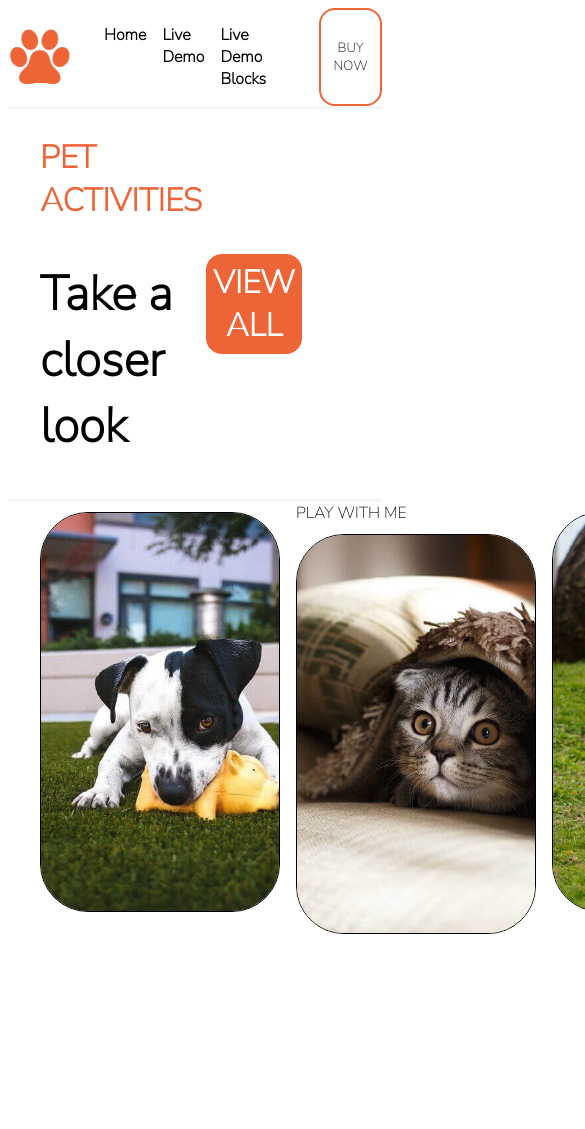
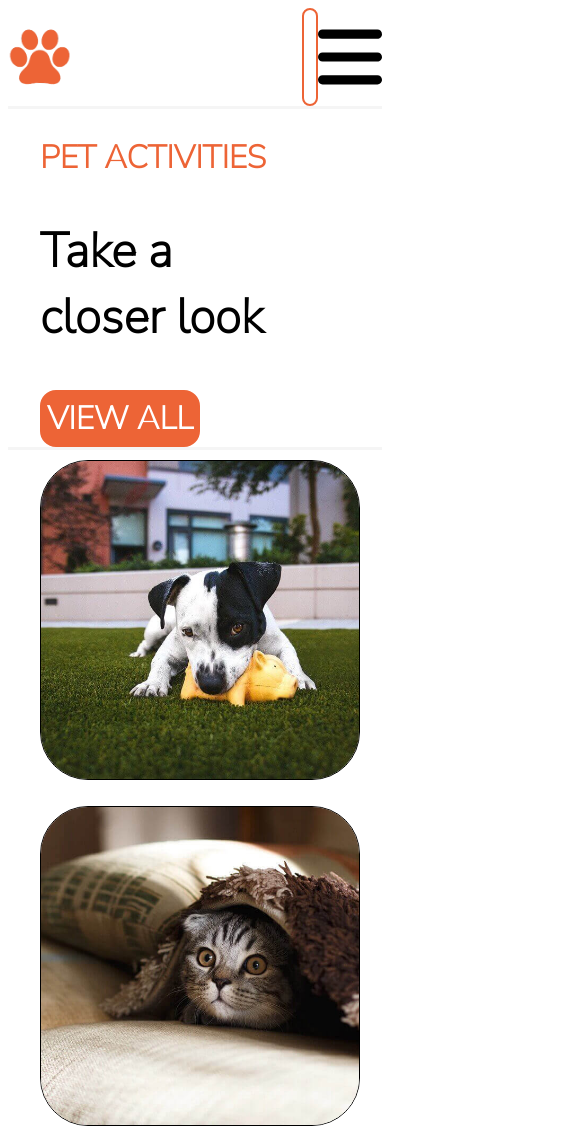
Before and after one commit to IvanaSpeziale/202312-w1ch4-ivana-speziale, a website: page desktop-mobile.html in a window 390 px wide. Shown: the top 1129 px of the page, 585 px wide, since content can reach past the window. Before the commit the page ends 958 px from the top, so only its background shows below. Drawn offline with Linux system fonts and the light colour scheme.

Commit message:
Add modifications  branch

```diff
--- a/desktop.html
+++ b/desktop-mobile.html
@@ -7,6 +7,7 @@
   <title>Maquetacion Pets</title>
   <meta name="description" content="Sitio web de perros">
   <link rel="stylesheet" href="./web-css/style.css">
+  <link rel="shortcut icon" href="./images/paw-solid.ico" type="image/x-icon">
   <link href="https://fonts.googleapis.com/css2?family=Nunito+Sans:opsz,wght@6..12,200&display=swap" rel="stylesheet">
 
 </head>
@@ -27,6 +28,7 @@
       </nav>
 
       <button type="button">BUY NOW</button>
+      <img class="bars" src="./images/bars-solid.svg" alt="menu hamburguesa">
     </div>
 
   </header>
@@ -43,11 +45,10 @@
       <div class="one"><img src="./images/01.jpg" alt="Imagen de perro blanco con juguete"></div>
 
       <div class="two">
-        <div class="text-of-two"> PLAY WITH ME </div>
         <img class="twotwo" src="./images/02.jpg" alt="Imagen de gato escondido bajo frazada">
       </div>
 
 
       <div class="three"><img src="./images/03.jpg" alt="Imagen de perro pequeno corriendo"></div>
     </div>
-  </section
+  </section>
--- a/web-css/style.scss
+++ b/web-css/style.scss
@@ -31,7 +31,9 @@ header {
       }
     }
   }
-
+  .bars {
+    visibility: hidden;
+  }
   img {
     width: 4rem;
   }
@@ -101,3 +103,82 @@ section {
     }
   }
 }
+
+@media screen and (max-width: 500px) {
+  * {
+    box-sizing: border-box;
+    font-family: "Nunito Sans", sans-serif;
+  }
+  header {
+    display: flex;
+    justify-content: space-between;
+    align-items: center;
+    border-bottom: 3px solid #f5f5f5;
+    div {
+      display: flex;
+      ul {
+        visibility: hidden;
+      }
+      button {
+        content-visibility: hidden;
+      }
+      .bars {
+        visibility: visible;
+      }
+    }
+  }
+
+  img {
+    width: 4rem;
+  }
+  section {
+    header {
+      display: block;
+      justify-content: center;
+      align-items: center;
+      div {
+        justify-content: center;
+        align-items: center;
+        h1 {
+          color: #ed6436;
+          font-size: 2rem;
+          font-weight: 900;
+        }
+        h2 {
+          color: black;
+          font-size: 3rem;
+          font-weight: 1000;
+        }
+      }
+      button {
+        font-size: 2rem;
+        border: 4px solid #ed6436;
+        padding: 3px;
+        font-weight: 700;
+        color: white;
+        background-color: #ed6436;
+        border-radius: 1rem;
+        &:hover {
+          background-color: white;
+          border: 2px solid #ed6436;
+          color: #000;
+        }
+      }
+    }
+    .images {
+      display: block;
+      justify-content: center;
+      align-items: center;
+      gap: 1rem;
+      padding-inline: 2rem;
+      img {
+        height: 20rem;
+        border-radius: 3rem;
+        width: 20rem;
+        border: 1px solid #000;
+        margin: 10px 0;
+        object-fit: cover;
+      }
+    }
+  }
+}
```
Also changed, not shown: index.html (+2 -2 lines), images/bars-solid.svg (added), images/paw-solid.ico (added), web-css/style.css, 1 other file.
